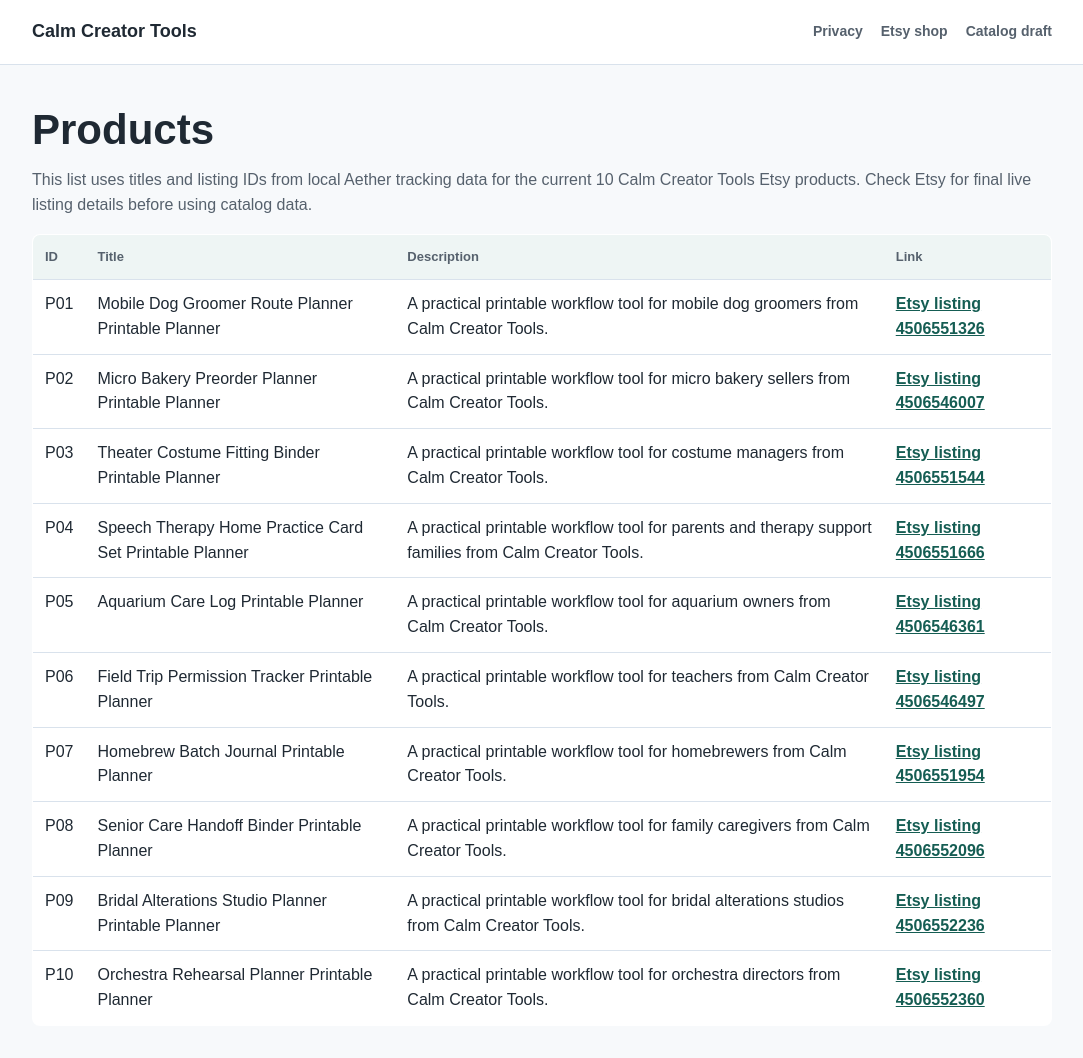
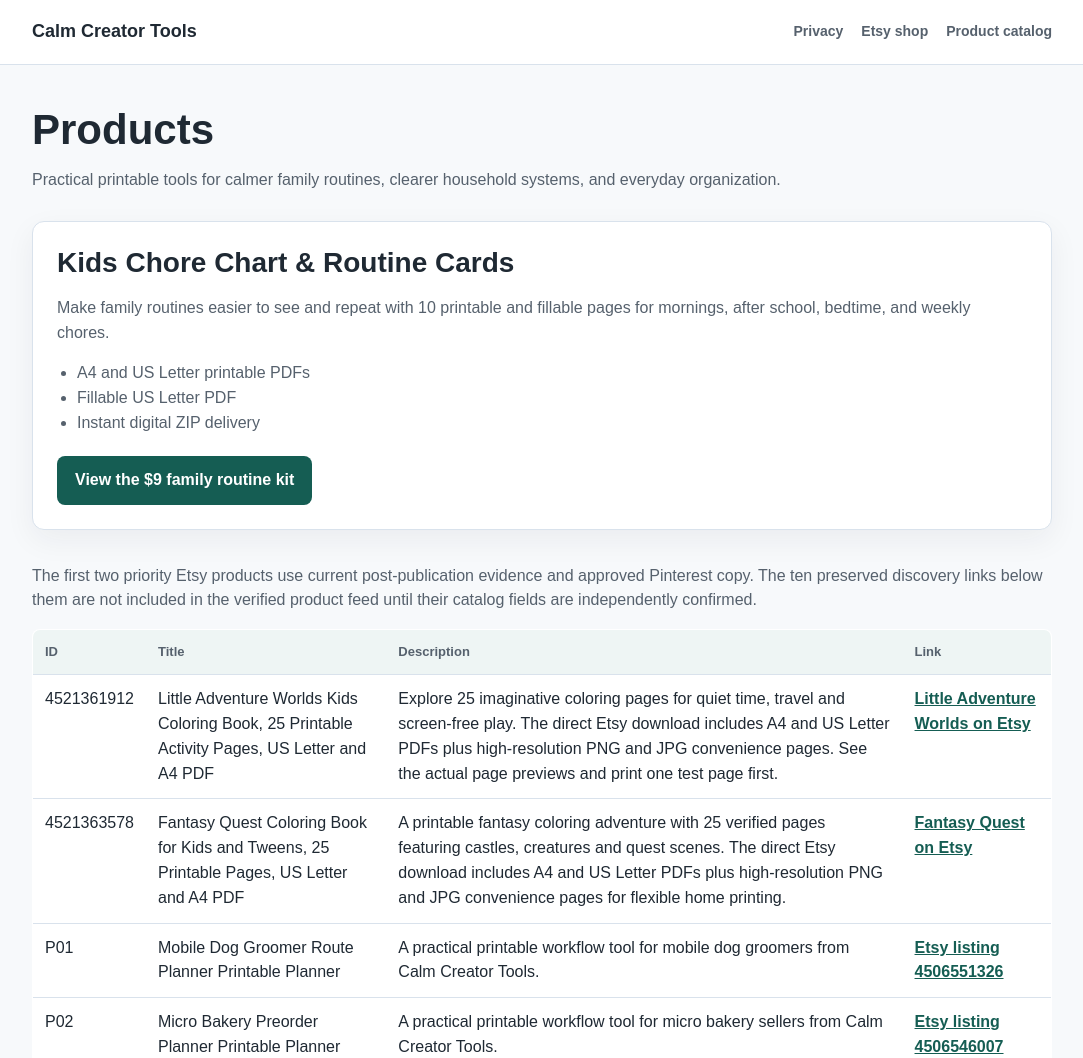
Before and after one commit to Mikky420/calm-creator-tools-pinterest-verify-site, a plain HTML site: page products/index.html in a window 1280 px wide. Shown: the top 1058 px of the page, without its empty margins (98-1181 px from the left). Drawn offline with Linux system fonts and the light colour scheme.

Commit message:
Publish Calm Creator Tools product site

```diff
--- a/products/index.html
+++ b/products/index.html
@@ -4,7 +4,7 @@
   <meta charset="utf-8">
   <meta name="viewport" content="width=device-width, initial-scale=1">
   <title>Calm Creator Tools Products</title>
-  <meta name="description" content="Current Calm Creator Tools Etsy product list from local Aether tracking data.">
+  <meta name="description" content="Printable family routine tools and current Calm Creator Tools products on Gumroad and Etsy.">
   <style>
     :root { --ink:#1f2933; --muted:#56616d; --line:#d9e2ec; --bg:#f7f9fb; --panel:#fff; }
     * { box-sizing:border-box; }
@@ -20,6 +20,10 @@
     main { padding:42px 0 56px; }
     h1 { font-size:42px; line-height:1.08; margin:0 0 14px; letter-spacing:0; }
     p { color:var(--muted); }
+    .featured { margin:28px 0 34px; padding:24px; background:var(--panel); border:1px solid var(--line); border-radius:12px; box-shadow:0 10px 30px rgba(31,41,51,.06); }
+    .featured h2 { margin:0 0 10px; font-size:28px; line-height:1.2; }
+    .featured ul { margin:14px 0 20px; padding-left:20px; color:var(--muted); }
+    .cta { display:inline-block; padding:12px 18px; color:#fff; background:#155d53; border-radius:8px; text-decoration:none; }
     table { width:100%; border-collapse:collapse; background:var(--panel); border:1px solid var(--line); border-radius:8px; overflow:hidden; display:table; }
     th, td { text-align:left; vertical-align:top; padding:12px; border-bottom:1px solid var(--line); }
     th { font-size:13px; color:var(--muted); background:#eef5f4; }
@@ -31,15 +35,38 @@
   <header>
     <nav class="wrap">
       <a class="brand" href="../">Calm Creator Tools</a>
-      <div class="links"><a href="../privacy-policy/">Privacy</a><a href="https://calmcreatortools.etsy.com">Etsy shop</a><a href="../catalog/products.csv">Catalog draft</a></div>
+      <div class="links"><a href="../privacy-policy/">Privacy</a><a href="https://calmcreatortools.etsy.com">Etsy shop</a><a href="../catalog/products.csv">Product catalog</a></div>
     </nav>
   </header>
   <main class="wrap">
     <h1>Products</h1>
-    <p>This list uses titles and listing IDs from local Aether tracking data for the current 10 Calm Creator Tools Etsy products. Check Etsy for final live listing details before using catalog data.</p>
+    <p>Practical printable tools for calmer family routines, clearer household systems, and everyday organization.</p>
+    <section class="featured" aria-labelledby="featured-routine-kit">
+      <h2 id="featured-routine-kit">Kids Chore Chart &amp; Routine Cards</h2>
+      <p>Make family routines easier to see and repeat with 10 printable and fillable pages for mornings, after school, bedtime, and weekly chores.</p>
+      <ul>
+        <li>A4 and US Letter printable PDFs</li>
+        <li>Fillable US Letter PDF</li>
+        <li>Instant digital ZIP delivery</li>
+      </ul>
+      <a class="cta" href="https://shadowgrey1.gumroad.com/l/kids-chore-chart-routine-cards?utm_source=owned_site&amp;utm_medium=referral&amp;utm_campaign=kids_routine_kit_august_2026&amp;utm_content=kids_routine_page_primary_cta">View the $9 family routine kit</a>
+    </section>
+    <p>The first two priority Etsy products use current post-publication evidence and approved Pinterest copy. The ten preserved discovery links below them are not included in the verified product feed until their catalog fields are independently confirmed.</p>
     <table>
       <thead><tr><th>ID</th><th>Title</th><th>Description</th><th>Link</th></tr></thead>
       <tbody>
+        <tr>
+          <td>4521361912</td>
+          <td>Little Adventure Worlds Kids Coloring Book, 25 Printable Activity Pages, US Letter and A4 PDF</td>
+          <td>Explore 25 imaginative coloring pages for quiet time, travel and screen-free play. The direct Etsy download includes A4 and US Letter PDFs plus high-resolution PNG and JPG convenience pages. See the actual page previews and print one test page first.</td>
+          <td><a href="https://www.etsy.com/listing/4521361912/little-adventure-worlds-coloring-book">Little Adventure Worlds on Etsy</a></td>
+        </tr>
+        <tr>
+          <td>4521363578</td>
+          <td>Fantasy Quest Coloring Book for Kids and Tweens, 25 Printable Pages, US Letter and A4 PDF</td>
+          <td>A printable fantasy coloring adventure with 25 verified pages featuring castles, creatures and quest scenes. The direct Etsy download includes A4 and US Letter PDFs plus high-resolution PNG and JPG convenience pages for flexible home printing.</td>
+          <td><a href="https://www.etsy.com/listing/4521363578/fantasy-quest-coloring-book-printable">Fantasy Quest on Etsy</a></td>
+        </tr>
         <tr>
           <td>P01</td>
           <td>Mobile Dog Groomer Route Planner Printable Planner</td>
```
Also changed, not shown: catalog/products.csv (+2 -10 lines), index.html (+25 -3 lines), 1 other file.
